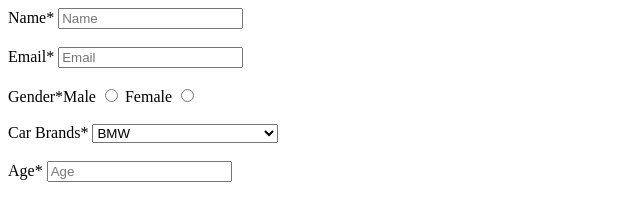
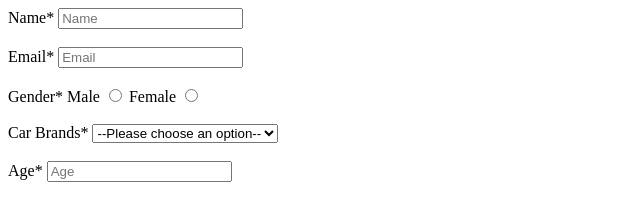
Before and after one commit to acciojob/signup-form-car-rajudutta056, a website: page main.html in a window 1280 px wide. Shown: the top 197 px of the page, without its empty margins (0-640 px from the left). Drawn offline with Linux system fonts and the light colour scheme.

Commit message:
created a submission

```diff
--- a/main.html
+++ b/main.html
@@ -24,7 +24,7 @@
         <div>
 <!--             <label for="gender"> </label> -->
 
-		 Gender*<label for="gender_m">Male </label>
+		 Gender*<label for="gender_m"> Male </label>
             <input type="radio"  required  name="Gender"id="gender_m">
             <label for="gender_f">Female </label>
 			<input type="radio"  required  name="Gender"id="gender_f">
@@ -34,8 +34,8 @@
         <div>
             <label for ="cars">Car Brands* </label>
               <select for="Cars" required id="cars">
-              <option  disabled>--Please choose an option--</option>
-              <option value="bmw" >BMW</option>
+              <option >--Please choose an option--</option>
+			 <option value="bmw" >BMW</option>
               <option value="audi">Audi</option>
               <option  value="mercedez">Mercedez</option>
             </select>
```
